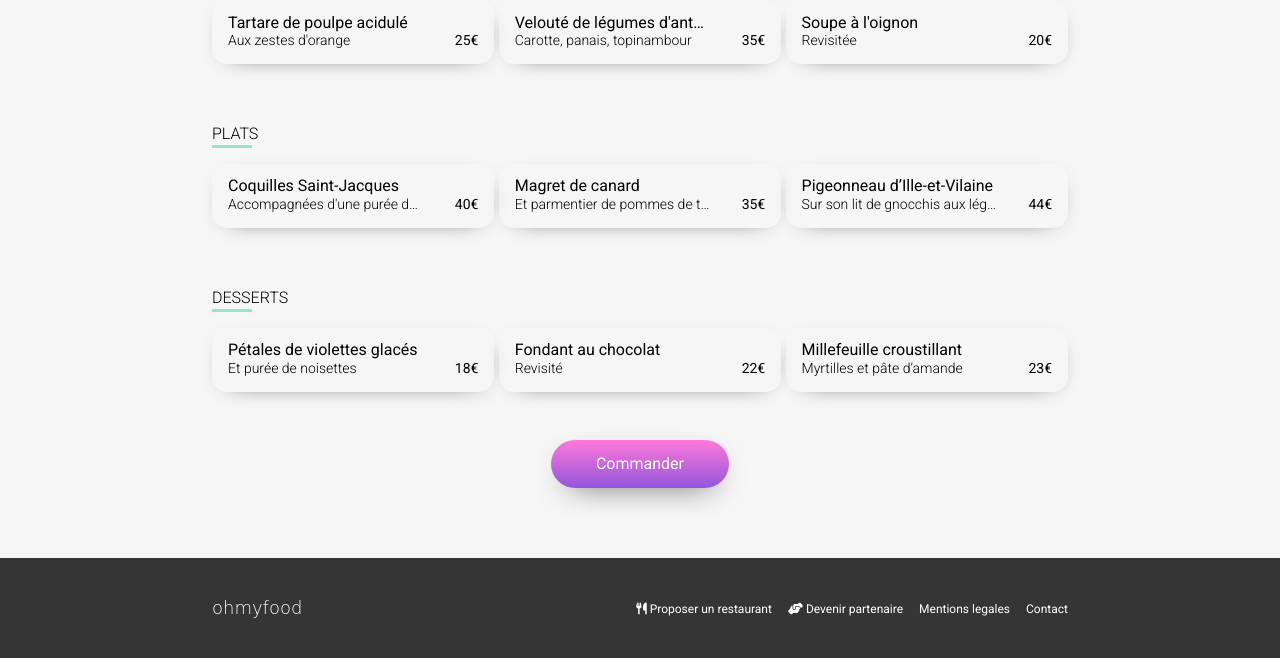
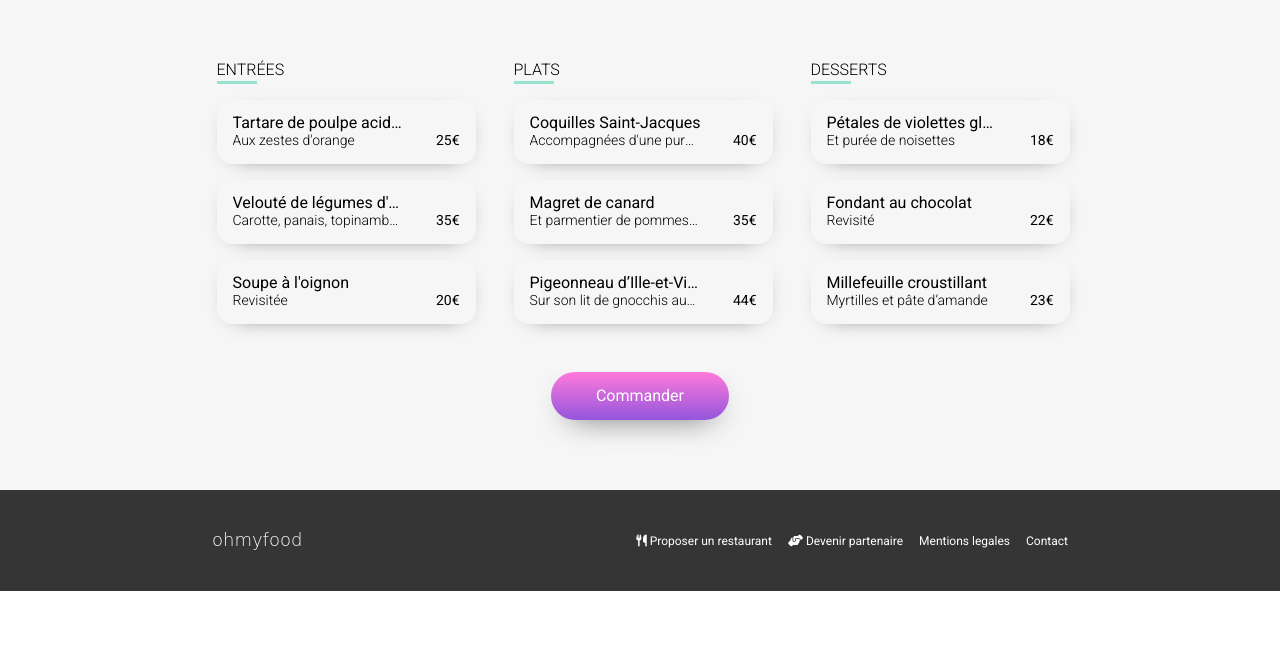
Before and after one commit to soun1005/op-p3_Ohmyfood, a website: page src/a-la-francaise.html in a window 1280 px wide. Shown: the part 468-1126 px from the top of the page. After the commit the page ends 1059 px from the top, so only its background shows below. Drawn offline with Linux system fonts and the light colour scheme; a web font is replaced by a local one.

Commit message:
desktop version modified again for the last time

```diff
--- a/src/a-la-francaise.html
+++ b/src/a-la-francaise.html
@@ -207,12 +207,12 @@
               </label>
             </div>
           </div>
-          <div class="menu__btn">
-            <a href="#">
-              <button>Commander</button>
-            </a>
-          </div>
         </div>
+      </div>
+      <div class="main__btn">
+        <a href="#">
+          <button>Commander</button>
+        </a>
       </div>
     </main>
     <!-- end of container -->
--- a/src/scss/pages/_menu.scss
+++ b/src/scss/pages/_menu.scss
@@ -4,9 +4,9 @@
     position: relative;
     height: 300px;
     background-color: $c-grey;
-    @media (min-width: 600px) {
-        height: 200px;
-    }
+    // @media (min-width: 600px) {
+    //     height: 250px;
+    // }
     img {
         width: inherit;
         height: inherit;
@@ -29,6 +29,12 @@
         margin-top: 0;
     }
 
+    &__body {
+        @media (min-width: 600px) {
+            display: flex;
+            justify-content: center;
+        }
+    }
 
     // title under hero img
     &__title__wrap {
@@ -72,7 +78,13 @@
         width: inherit;
         padding-bottom: 2rem;
         padding-top: 1rem;
-        // entree/plat/dessert with underlines
+
+        @media (min-width: 600px) {
+            padding-bottom: 2rem;
+            padding-top: 1rem;
+            padding-right: 1rem;
+            width: 33%;
+        }
 
         h2 {
             @include flexbox(column, 0, 0);
@@ -82,6 +94,7 @@
             line-height: 12px;
             text-transform: uppercase;
 
+        // entree/plat/dessert with underlines
         &::after {
             content: "";
             border-bottom: 3px $c-accent solid;
@@ -92,31 +105,16 @@
 
     }
 
-    &__card-container {
-        @media (min-width: 600px) {
-            display: flex;
-            justify-content: space-between;
-            flex-wrap: wrap;
-        }
-    }
-
-
     // each cards inside entree/plat/dessert
     // html <label> = .card
-
     .card {
         @include flexbox(row, none, self-end);
         @include shadow(1px 5px 25px -17px #000);
         border-radius: 15px;
         margin: 1rem 0;
-        // position: relative;
         transition: 400ms;
         overflow: hidden;
         height: 4rem;
-        @media (min-width: 600px) {
-            width: 33%;
-
-        }
 
         &__wrap {
             @include flexbox(row, space-between, end);
@@ -175,8 +173,9 @@
             }
         }
     }
+}
  // commander button
-    &__btn {
+ .main__btn {
     height: 100px;
     margin: 0 auto;
     @include flexbox(row, center, baseline);
@@ -192,6 +191,6 @@
         }
     @media (min-width: 600px) {
         height: 118px;
+        background-color: $c-grey;
     }
 }
-}
```
Also changed, not shown: src/la-note-enchantee.html (+5 -5 lines), src/la-palette-du-gout.html (+6 -5 lines), src/le-delice-des-sens.html (+5 -5 lines), src/scss/style.css, 1 other file. Lines whose indentation alone changed are shown as unchanged.
